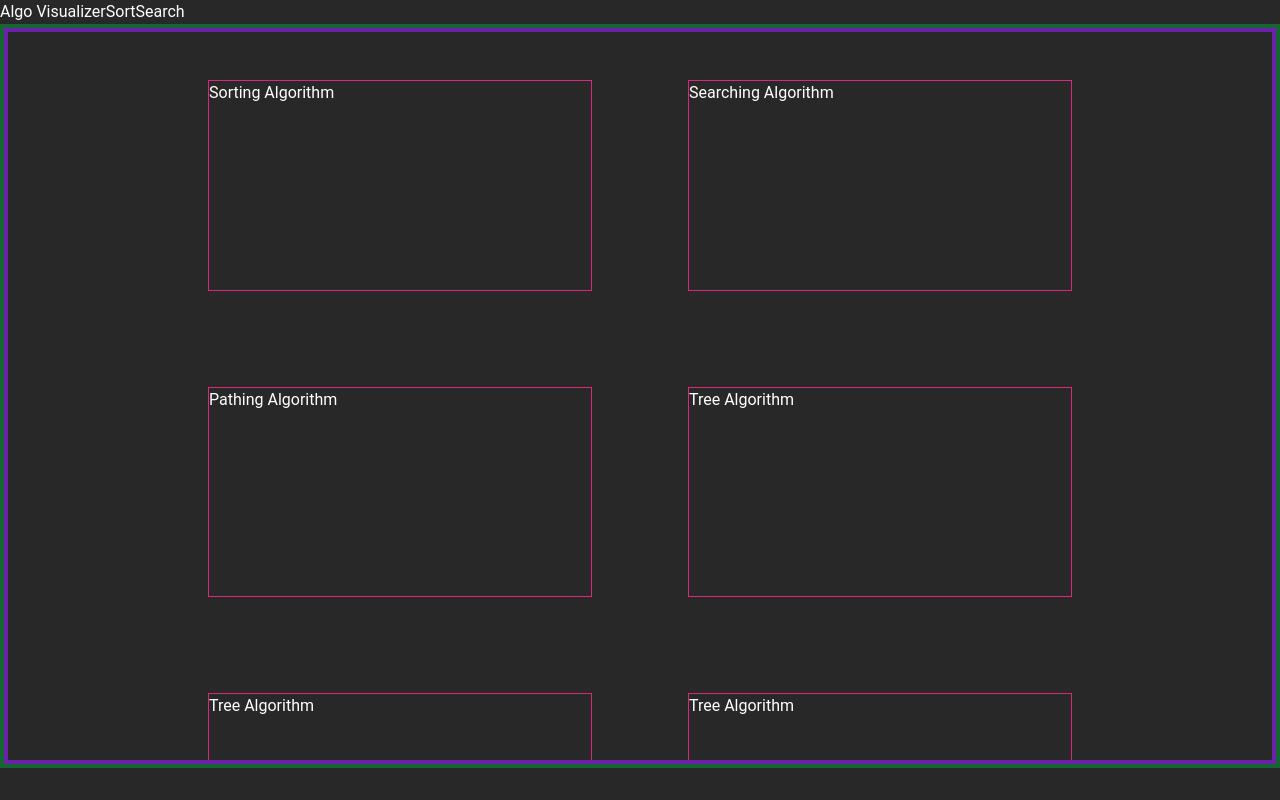
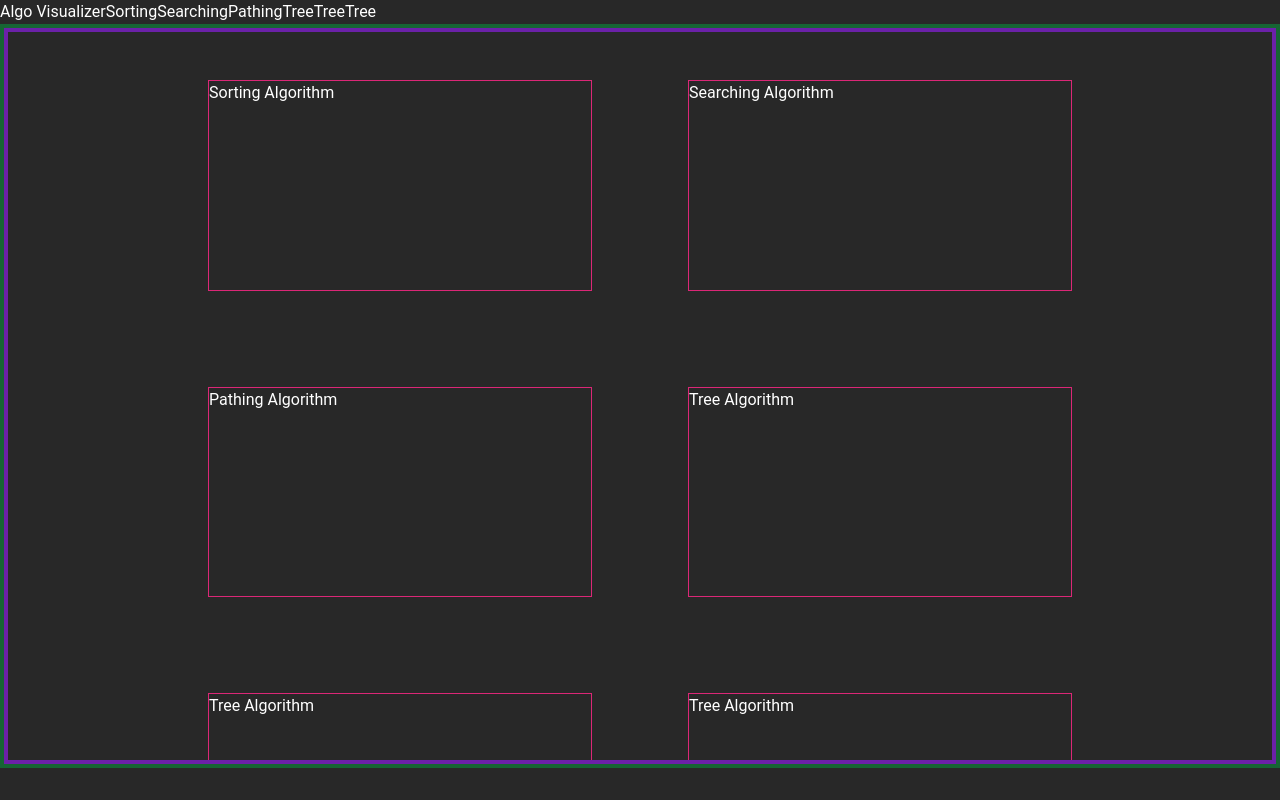
Before and after one commit to AndrewLin95/next_algo_visualier, a Next.js app: page / in a window 1280 px wide. Built offline with nearby package versions, Linux system fonts and the light colour scheme.

Commit message:
updated header with data from the utils pagedata folder

```diff
--- a/Components/Header.tsx
+++ b/Components/Header.tsx
@@ -1,12 +1,20 @@
 import Link from 'next/link';
+import { pagesData } from '../utils/pagesData';
+
+const pageData = pagesData();
 
 const Header = () => {
   return (
-    <div className="w-full h-12 flex flex-row justify-between items-center px-5 border-2 border-red-800">
-      <div>Algo Visualizer</div>
+    <div className="w-full h-14 flex flex-row justify-between items-center px-5 border-2 border-red-800">
+      <div>
+        <Link href="/">Algo Visualizer</Link>
+      </div>
       <div className="flex flex-row gap-3">
-        <Link href="/sort">Sort</Link>
-        <Link href="/search">Search</Link>
+        {Object.entries(pageData).map(([key, value]) => (
+          <Link href={value.link} key={key}>
+            <div>{value.name}</div>
+          </Link>
+        ))}
       </div>
     </div>
   );
```
